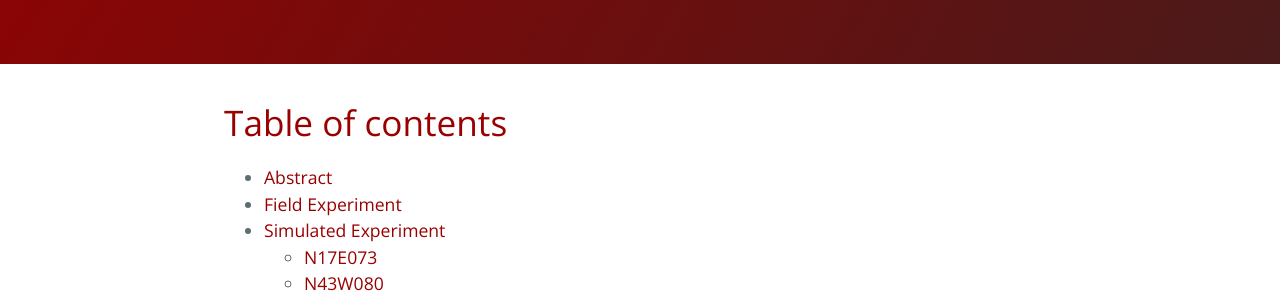
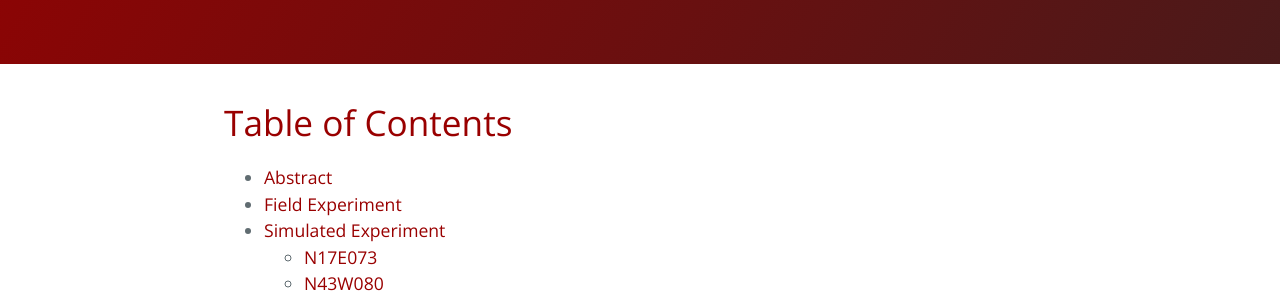
Before and after one commit to Weizhe-Chen/attentive_kernels, a Jekyll site: the page built from index.md, in a window 1280 px wide and 900 px high, scrolled down 341 px. Shown: the part 162-462 px from the top of the window. Built offline with Jekyll 4.4.1, drawn with Linux system fonts in a browser that asks for light colours.

```diff
--- a/index.md
+++ b/index.md
@@ -5,7 +5,7 @@ youtubeId: XYxEubfIayM
 ---
 
 
-# Table of contents
+# Table of Contents
 
 * [Abstract](#abstract)
 * [Field Experiment](#field_experiment)
```
